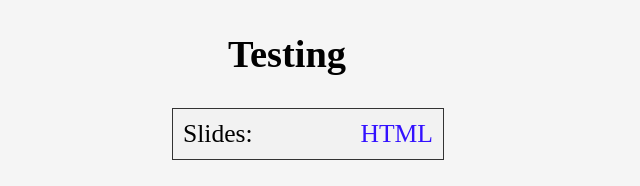
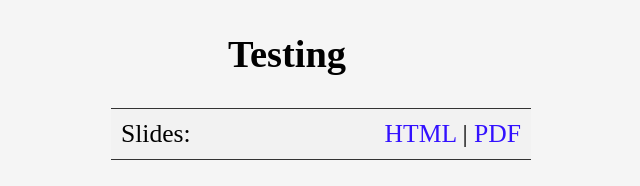
Before and after one commit to Autarc/talks, a plain HTML site: page 2013-07-09_Testing/index.html in a window 1280 px wide. Shown: the whole page, without its empty margins (333-973 px from the left). Drawn offline with Linux system fonts and the light colour scheme.

Commit message:
adjust index

```diff
--- a/2013-07-09_Testing/index.html
+++ b/2013-07-09_Testing/index.html
@@ -11,34 +11,27 @@
 
   <meta name="apple-mobile-web-app-capable" content="yes">
   <meta name="apple-mobile-web-app-status-bar-style" content="black-translucent">
-  <meta name="viewport" content="width=device-width, initial-scale=1, maximum-scale=1, user-scalable=no">
+  <meta name="viewport" content="width=device-width, initial-scale=1">
 
   <style>
 
+    ul, ol {
+
+      margin    : 0;
+      padding   : 0;
+      list-style: none;
+    }
 
     body {
 
         margin            : 0 auto;
-        width             : calc( 50% - 250px);
+        width             : calc( 50% - 100px);
         font-size         : 1.6em;
         background-color  : #f5f5f5;
         text-align        : center;
     }
 
     h2 { margin-right     : 40px; }
-
-    li {
-
-        margin            : 20px;
-        padding           : 10px;
-        width             : 250px;
-
-        border            : 1px solid #333;
-
-        list-style        : none;
-        background-color  : #f2f2f2;
-        text-align        : left;
-    }
 
     a {
         text-decoration   : none;
@@ -47,9 +40,42 @@
 
     a:hover{ text-decoration: underline; }
 
-    .type { margin-right  : 10px; }
-    .data { float         : right;}
 
+    /** specific **/
+
+    .list {
+
+      width: 80%;
+      margin: 0 auto;
+      text-align: center;
+    }
+
+    .entry {
+
+        margin            : 20px;
+        padding           : 10px;
+        width             : 400px;
+
+        border-top: 1px solid #333;
+        border-bottom: 1px solid #333;
+
+        list-style        : none;
+        background-color  : #f2f2f2;
+        text-align        : left;
+    }
+
+    .date  { float: left; margin-right: 10px; }
+    .links { float: right;}
+
+
+    .clear:before, .clear:after {
+      content: "";
+      display: table;
+    }
+
+    .clear:after {
+      clear: both;
+    }
 
   </style>
 
@@ -58,12 +84,16 @@
 
   <h2>Testing</h2>
 
-  <ul>
+  <ul class="list">
 
-    <li>
-      <span class="type">Slides:</span>
-      <span class="data"><a href="slides/#!/test/@1">HTML</a></span>
+    <li class="entry clear">
+      <span class="date">Slides:</span>
+      <span class="links">
+        <a href="slides/#!/test/@1">HTML</a> |
+        <a href="slides.pdf" download="2013-07-09_Testing.pdf">PDF</a>
+      </span>
     </li>
+
   </ul>
 
 </body>
```
Also changed, not shown: 2013-06-03_FirefoxOS/index.html (+2 -3 lines), 2013-06-25_Physics-3D/index.html (+2 -3 lines).
